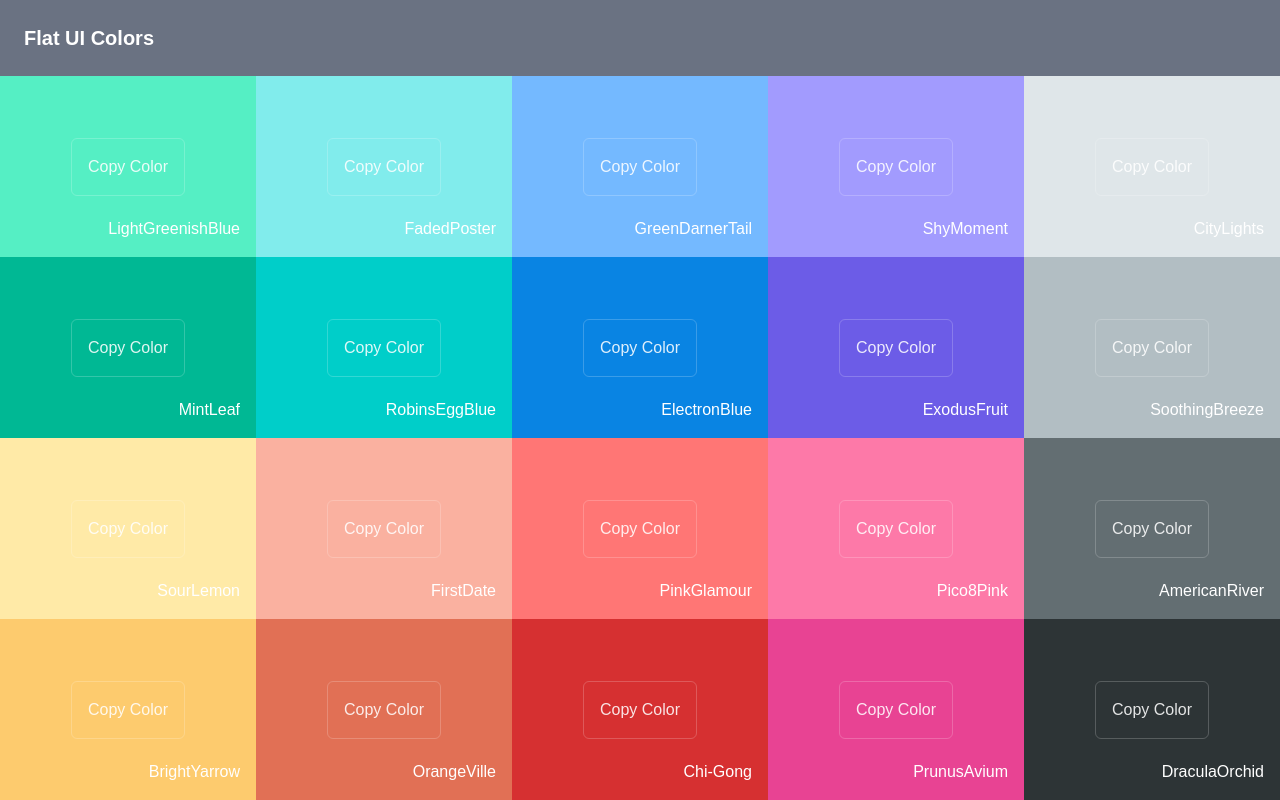
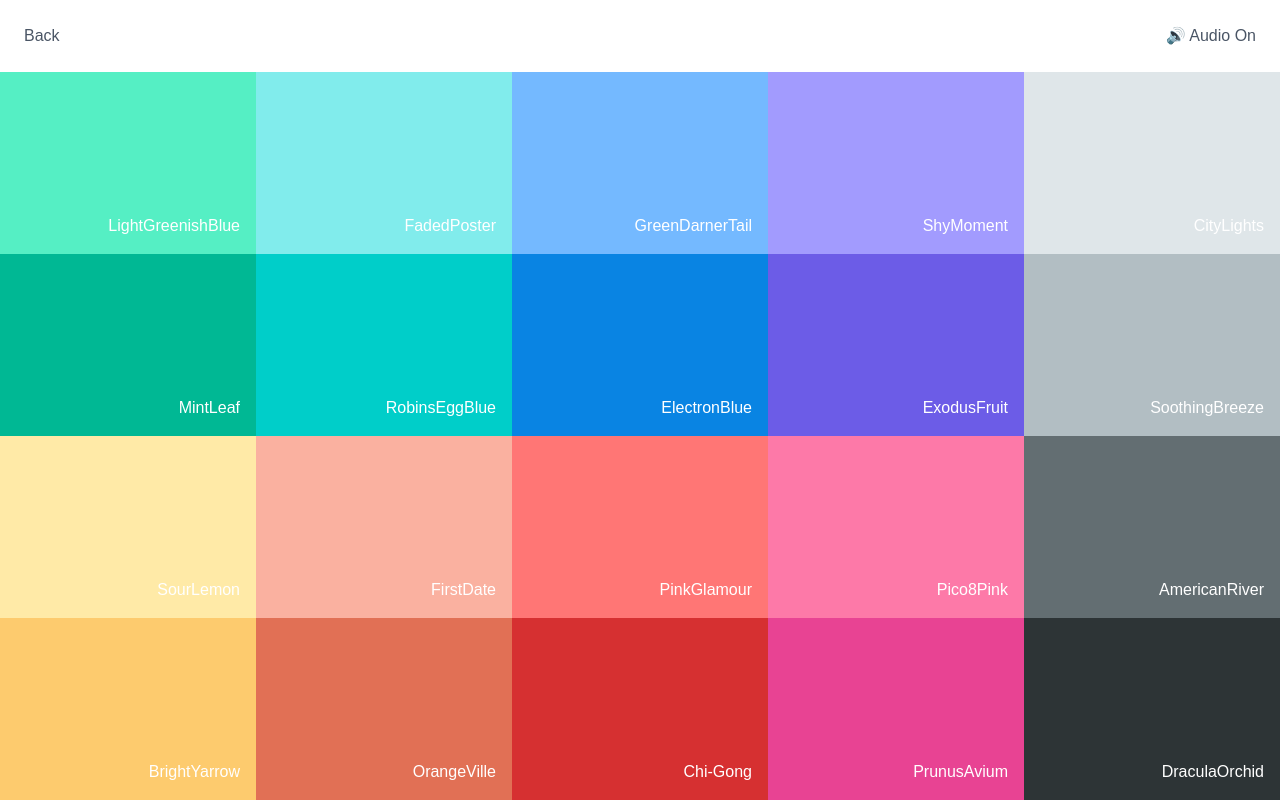
Before and after one commit to volodymyr-semenchenk0/my-palette-app, a React (Vite) app: page /palette/flat-ui-colors-american in a window 1280 px wide. Built offline with nearby package versions, Linux system fonts and the light colour scheme.

Commit message:
add audio button

```diff
--- /dev/null
+++ b/src/components/BackButton.jsx
@@ -0,0 +1,11 @@
+const BackButton = () => {
+    return (
+        <>
+            <div className="back-button text-gray-600">
+                Back
+            </div>
+        </>
+    );
+}
+
+export default BackButton;
--- a/src/components/PaletteDetails/CopiedPopup.jsx
+++ b/src/components/PaletteDetails/CopiedPopup.jsx
@@ -1,16 +1,30 @@
-
-
-const CopiedPopup = ({ open, color }) => {
+const CopiedPopup = ({open, color}) => {
     if (!open) return null;
 
     return (
         <div
-            className="fixed flex justify-center items-center bg-black text-white w-screen h-screen z-10 inset-0"
-            style={{ background: color }}
+            className={`
+                fixed inset-0 z-10 flex flex-col justify-center items-center
+                transition-all duration-1000 ease-out
+                ${open ? "opacity-100" : "opacity-0"}
+            `}
+            style={{background: color}}
         >
-            <h1 className="text-2xl text-white">
-                Copied Color: {color}
-            </h1>
+            <div
+                className={`
+                    flex flex-col items-center w-full
+                    transition-all duration-500 ease-out
+                    ${open ? "opacity-100 transform scale-100" : "opacity-0 transform scale-95"}
+                `}
+            >
+                <div className="w-full text-center py-12 text-6xl text-white uppercase bg-white/10">
+                    Copied!
+                </div>
+
+                <div className="text-mono text-white text-xl mt-4">
+                    {color}
+                </div>
+            </div>
         </div>
     );
 }
--- a/src/components/PaletteDetails/CopyButton.jsx
+++ b/src/components/PaletteDetails/CopyButton.jsx
@@ -1,12 +1,11 @@
 import React from "react";
 
-const CopyButton = () => {
+const CopyButton = ({className}) => {
     return (
-      <>
-          <div className="p-4 rounded-md border border-[rgba(255,255,255,0.2)]">
-              Copy Color
-          </div>
-      </>
+        <div
+            className={`p-4 rounded-md border bg-white/20 border-white/20 ${className}`}>
+            Copy Color
+        </div>
     );
 }
 
--- a/src/components/PaletteDetails/PaletteDetails.jsx
+++ b/src/components/PaletteDetails/PaletteDetails.jsx
@@ -1,12 +1,14 @@
-import {useParams} from "react-router";
+import {useOutletContext, useParams} from "react-router";
 
-import useClipboardNotification from "../../hooks/useClipBoardNotification.js";
+import useClipboardNotification from "../../hooks/useClipboardNotification.js";
 import CopyButton from "./CopyButton.jsx";
 import CopiedPopup from "./CopiedPopup.jsx";
 import {getPaletteById} from "../../utils/getPaletteData.js";
 
 const PaletteDetails = () => {
-    const [open, copiedColor, copyColor] = useClipboardNotification();
+    const {isAudioEnabled} = useOutletContext();
+
+    const [open, copiedColor, copyColor] = useClipboardNotification(isAudioEnabled);
 
     const {id} = useParams();
     const palette = getPaletteById(id);
@@ -23,12 +25,13 @@ const PaletteDetails = () => {
                 {palette.colors.map((color, index) => (
                     <div
                         key={index}
-                        className="p-4 relative flex justify-center items-center hover:opacity-90 cursor-pointer"
+                        className="group p-4 relative flex justify-center items-center cursor-pointer"
                         style={{backgroundColor: color.color}}
                         onClick={() => copyColor(color.color)}
                     >
-                        <CopyButton/>
-                        <p className="text-white absolute bottom-4 right-4">
+                        <CopyButton className="opacity-0 group-hover:opacity-100 group-active:scale-85 transfrom transition duration-300 ease-out
+"/>
+                        <p className="text-white absolute bottom-4 right-4 ">
                             {color.name}
                         </p>
                     </div>
--- /dev/null
+++ b/src/components/PaletteDetails/PlayAudioButton.jsx
@@ -0,0 +1,13 @@
+const PlayAudioButton = ({isAudioEnabled, setAudioEnabled}) => {
+    const handleAudioPlaying = () => {
+        setAudioEnabled(prevAudio => !prevAudio);
+    };
+
+    return (
+        <button className="text-gray-600" onClick={handleAudioPlaying}>
+            {isAudioEnabled ? "🔊 Audio On" : "🔇 Audio Off"}
+        </button>
+    );
+};
+
+export default PlayAudioButton;
--- a/src/hooks/useClipBoardNotification.js
+++ b/src/hooks/useClipboardNotification.js
@@ -1,20 +1,23 @@
-import { useState } from "react";
+import {useState} from "react";
 import clickSound from "../assets/src_notify.mp3";
 
-export default function useClipboardNotification() {
+export default function useClipboardNotification(isAudioEnabled) {
     const [open, setOpen] = useState(false);
     const [copiedColor, setCopiedColor] = useState("");
 
     const handleOpen = () => {
         setOpen(true);
-        new Audio(clickSound).play();
+
+        if (isAudioEnabled) {
+            new Audio(clickSound).play();
+        }
     }
 
     const handleClose = () => {
         setOpen(false);
     }
 
-    async function copyColor(color) {
+    async function copyColor(color,) {
         try {
             await navigator.clipboard.writeText(color);
             setCopiedColor(color);
@@ -22,7 +25,7 @@ export default function useClipboardNotification() {
 
             setTimeout(() => {
                 handleClose()
-            }, 800);
+            }, 760);
 
         } catch (error) {
             console.error(error.message);
--- a/src/layouts/DetailedPaletteLayout.jsx
+++ b/src/layouts/DetailedPaletteLayout.jsx
@@ -1,16 +1,22 @@
-import React from "react";
-import {Link, Outlet} from "react-router-dom";
+import React, {useState} from "react";
+import {Outlet} from "react-router-dom";
+import BackButton from "../components/BackButton.jsx";
+import PlayAudioButton from "../components/PaletteDetails/PlayAudioButton.jsx";
 
 const DetailedPaletteLayout = () => {
+    const [isAudioEnabled, setAudioEnabled] = useState(true);
+
     return (
         <>
-            <header className="sticky top-0 left-0 w-full bg-gray-500 text-white p-[24px] ">
-                <Link to={`/`}>
-                    <h1 className="text-xl font-bold">Flat UI Colors</h1>
-                </Link>
+            <header className="w-full bg-white p-[24px] flex justify-between items-center">
+                <BackButton/>
+                <PlayAudioButton
+                    isAudioEnabled={isAudioEnabled}
+                    setAudioEnabled={setAudioEnabled}
+                />
             </header>
             <main className="w-full grow flex flex-col">
-                <Outlet />
+                <Outlet context={{isAudioEnabled}}/>
             </main>
         </>
     );
```
